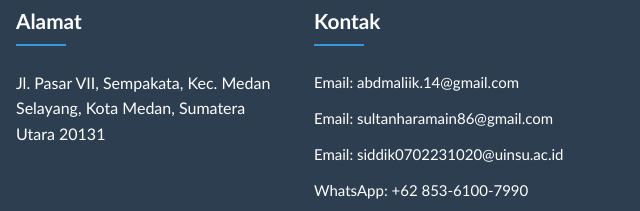
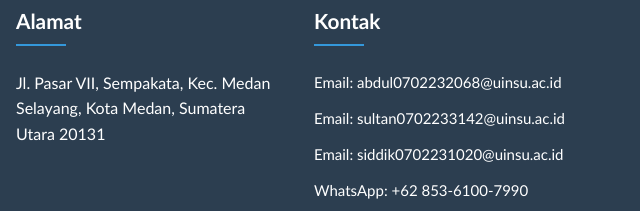
Before and after one commit to abdmalik14/webJELAS, a plain HTML site: page index.html in a window 1280 px wide. Shown: the part 5753-5964 px from the top of the page, 640-1280 px from the left. Drawn offline with Linux system fonts and the light colour scheme.

Commit message:
Add files via upload

```diff
--- a/index.html
+++ b/index.html
@@ -314,8 +314,8 @@
                         <div class="footer-column">
                             <h3>Kontak</h3>
                             <ul>
-                                <li>Email: abdmaliik.14@gmail.com</li>
-                                <li>Email: sultanharamain86@gmail.com</li>
+                                <li>Email: abdul0702232068@uinsu.ac.id</li>
+                                <li>Email: sultan0702233142@uinsu.ac.id</li>
                                 <li>Email: siddik0702231020@uinsu.ac.id</li>
                                 <li>WhatsApp: +62 853-6100-7990</li>
                                 <li>Jam Operasional: Tergantung Mood</li>
--- a/style.css
+++ b/style.css
@@ -209,7 +209,7 @@
         }
 
         .cta-button a {
-            color: #FFFFFF;
+            color: #FFFFFF  ;
         }
 
         .cta-button:hover {
```
